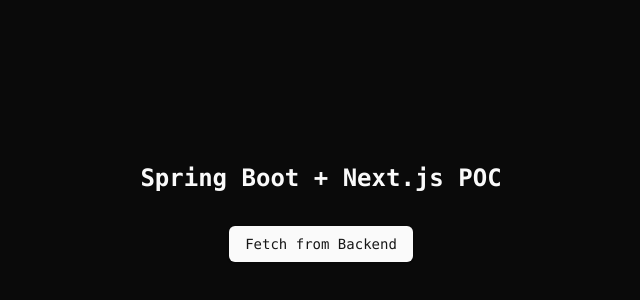
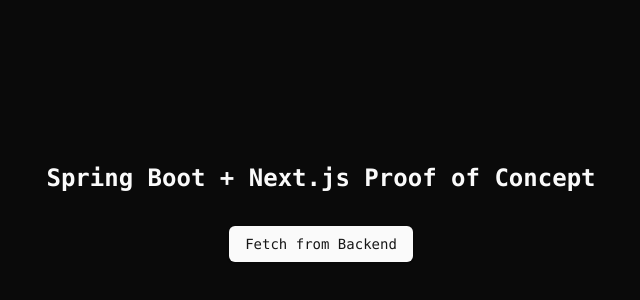
Before and after one commit to edwnl/springboot-poc, a Next.js app in the folder frontend/: page / in a window 1280 px wide. Shown: the part 188-488 px from the top of the page, without its empty margins (319-959 px from the left). Built offline with nearby package versions, Linux system fonts and the light colour scheme; no server answers.

Commit message:
update cors URL

```diff
--- a/frontend/app/page.tsx
+++ b/frontend/app/page.tsx
@@ -30,7 +30,7 @@
   return (
       <main className="flex min-h-screen flex-col items-center justify-center p-24">
         <div className="z-10 max-w-5xl w-full items-center justify-center font-mono text-sm flex flex-col gap-4">
-          <h1 className="text-2xl font-bold mb-4">Spring Boot + Next.js POC</h1>
+          <h1 className="text-2xl font-bold mb-4">Spring Boot + Next.js Proof of Concept</h1>
           <Button
               onClick={fetchHello}
               disabled={loading}
```
Also changed, not shown: 2 other files (tests, documents, lock files or other folders).
